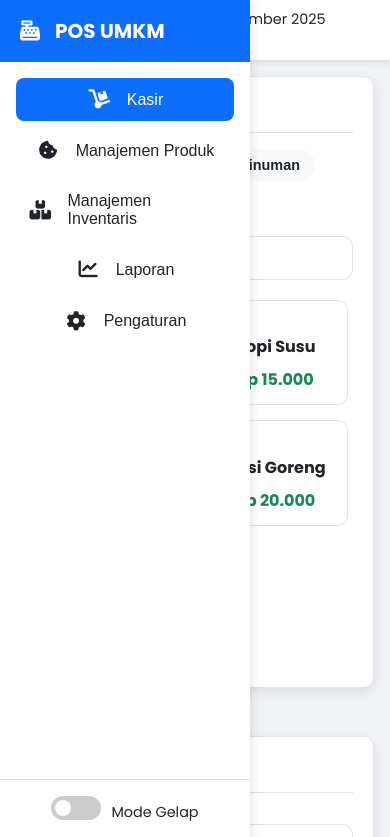
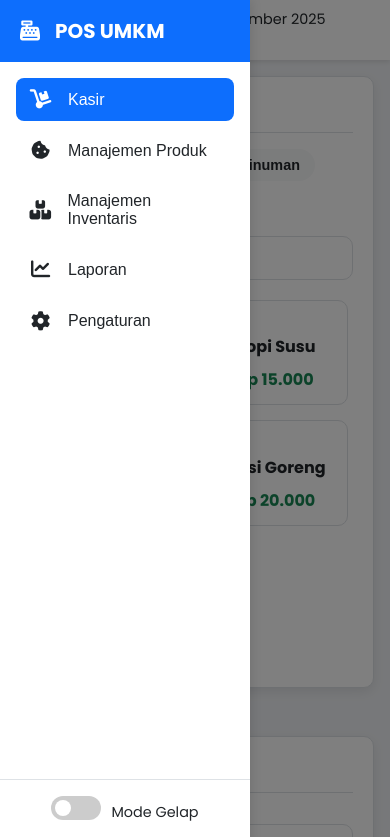
Before and after one commit to AREducation29/Micro-UMKM-POS, a plain HTML site: page index.html in a window 390 px wide. Both pictures are taken after a click on the button 41 px from the left and 30 px from the top of the page. Shown: the top 837 px of the page. Drawn offline with nearby package versions, Linux system fonts and the light colour scheme.

Commit message:
Update style.css

```diff
--- a/style.css
+++ b/style.css
@@ -67,6 +67,18 @@ body {
 }
 body.sidebar-open .sidebar { transform: translateX(0); }
 
+/* Ditambahkan: Overlay untuk menutup sidebar */
+.sidebar-overlay {
+  display: none;
+  position: fixed;
+  top: 0;
+  left: 0;
+  width: 100%;
+  height: 100%;
+  background: rgba(0,0,0,0.5);
+  z-index: 1999; /* Muncul di bawah sidebar */
+}
+
 .sidebar-header {
   display: flex;
   align-items: center;
@@ -103,9 +115,11 @@ body.sidebar-open .sidebar { transform: translateX(0); }
   background: none;
   border: none;
   cursor: pointer;
-  text-align: left;
+  text-align: left; /* Perbaikan: Memastikan teks rata kiri */
+  justify-content: flex-start; /* Perbaikan: Memastikan ikon dan teks mulai dari kiri */
   transition: background-color 0.2s, color 0.2s;
   color: var(--text-color);
+  width: 100%; /* Memastikan tombol memenuhi lebar nav */
 }
 .nav-button i { font-size: 1.2rem; width: 25px; text-align: center; }
 .nav-button.active, .nav-button:hover { background-color: var(--primary-color); color: white; }
@@ -747,7 +761,7 @@ input[readonly] {
   border-radius: 4px;
   opacity: 0;
   transition: opacity 0.3s;
-  z-index: 1000;
+  z-index: 4000;
 }
 
 .toast.show {
@@ -755,19 +769,32 @@ input[readonly] {
 }
 
 /* Responsive adjustments */
-@media (max-width: 768px) {
+
+/* Perbaikan untuk Mobile (kurang dari 768px) */
+@media (max-width: 767px) {
   .produk-grid {
     grid-template-columns: repeat(auto-fill, minmax(120px, 1fr));
   }
 
   .quick-cash-buttons {
-    grid-template-columns: repeat(2, 1fr);
+    grid-template-columns: repeat(3, 1fr); /* Dibuat 3 kolom agar lebih rapi */
   }
 
   .action-buttons {
     grid-template-columns: 1fr;
   }
+
+  /* Perbaikan: Tampilkan overlay saat sidebar terbuka di mobile */
+  body.sidebar-open .sidebar-overlay {
+    display: block;
+  }
+
+  /* Perbaikan: Sembunyikan header desktop di mobile */
+   .main-header {
+      display: flex;
+  }
 }
+
 
 /* Tablet and Up (768px) */
 @media (min-width: 768px) {
@@ -783,7 +810,10 @@ input[readonly] {
 
   .main-content { margin-left: var(--sidebar-width-collapsed); transition: margin-left var(--transition-speed) ease; }
   body.sidebar-open .main-content { margin-left: var(--sidebar-width); }
+
+  /* Perbaikan: Sembunyikan header mobile di desktop */
   .main-header { display: none; }
+
   .main-content { padding: 1.5rem; padding-top: 1.5rem; }
   .toolbar { flex-direction: row; }
   .search-input { flex-grow: 1; }
```
